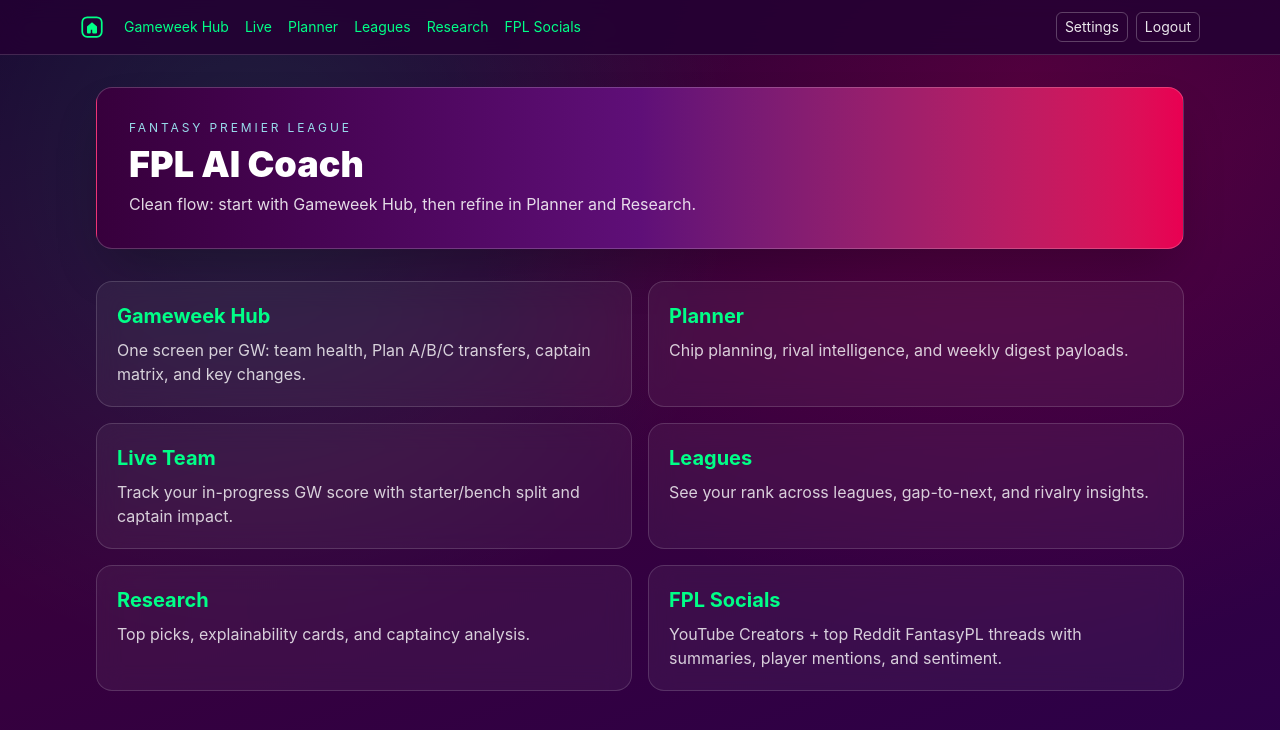
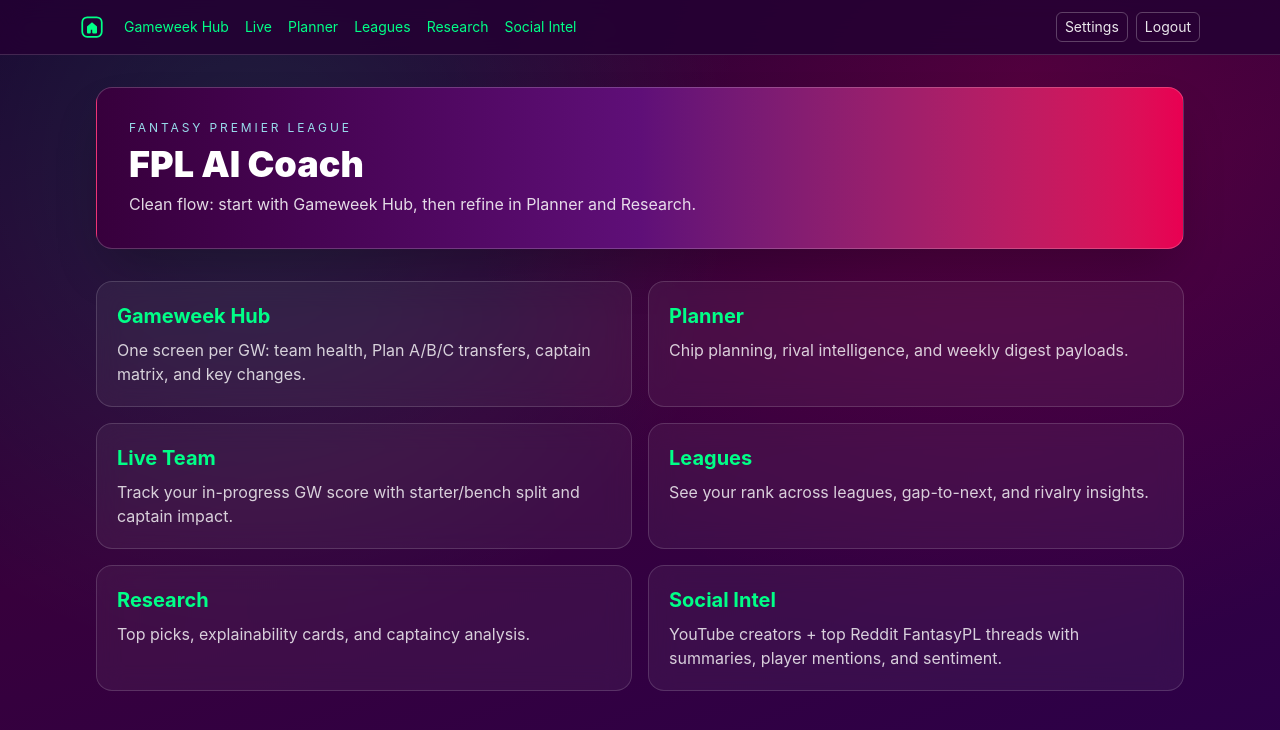
Before and after one commit to raghav-ahluwalia-openclaw/fpl-ai-coach, a Next.js app in the folder frontend/: page / in a window 1280 px wide. Shown: the top 730 px of the page. Built offline with nearby package versions, Linux system fonts and the light colour scheme.

Commit message:
ux: consolidate page IA and improve frontend naming clarity

```diff
--- a/frontend/src/app/brief/page.tsx
+++ b/frontend/src/app/brief/page.tsx
@@ -1,23 +1,6 @@
-import Link from "next/link";
-
-const cardClass = "rounded-2xl border border-white/15 bg-white/5 backdrop-blur-md p-4 md:p-5";
+import { redirect } from "next/navigation";
 
 export default function WeeklyBriefPage() {
-  return (
-    <main className="min-h-screen p-3 sm:p-4 md:p-8 max-w-4xl mx-auto text-white">
-      <h1 className="text-2xl sm:text-2xl sm:text-3xl font-black mb-4">Weekly Brief</h1>
-      <section className={cardClass}>
-        <p className="text-white/85">Weekly Brief and notification controls are currently disabled.</p>
-        <p className="text-white/70 mt-2">Use Gameweek Hub for planning and FPL Socials for creator/reddit consensus.</p>
-        <div className="mt-4 grid sm:flex gap-2 sm:gap-3">
-          <Link href="/weekly" className="rounded-md px-4 py-2 bg-[#00ff87] text-[#37003c] font-bold text-center w-full sm:w-auto">
-            Open Gameweek Hub
-          </Link>
-          <Link href="/socials" className="rounded-md px-4 h-10 border border-white/30 bg-black/30 text-white font-semibold text-center w-full sm:w-auto">
-            Open FPL Socials
-          </Link>
-        </div>
-      </section>
-    </main>
-  );
+  // Weekly Brief content is folded into Gameweek Hub.
+  redirect("/weekly");
 }
--- a/frontend/src/app/captaincy/page.tsx
+++ b/frontend/src/app/captaincy/page.tsx
@@ -1,5 +1,6 @@
 import { redirect } from "next/navigation";
 
 export default function CaptaincyPage() {
-  redirect("/weekly");
+  // Captain deep-dive is consolidated into Research Hub.
+  redirect("/top");
 }
--- a/frontend/src/app/layout.tsx
+++ b/frontend/src/app/layout.tsx
@@ -24,7 +24,7 @@
   { href: "/planner", label: "Planner" },
   { href: "/leagues", label: "Leagues" },
   { href: "/top", label: "Research" },
-  { href: "/socials", label: "FPL Socials" },
+  { href: "/socials", label: "Social Intel" },
 ];
 
 export default function RootLayout({
--- a/frontend/src/app/page.tsx
+++ b/frontend/src/app/page.tsx
@@ -27,8 +27,8 @@
     href: "/top",
   },
   {
-    title: "FPL Socials",
-    desc: "YouTube Creators + top Reddit FantasyPL threads with summaries, player mentions, and sentiment.",
+    title: "Social Intel",
+    desc: "YouTube creators + top Reddit FantasyPL threads with summaries, player mentions, and sentiment.",
     href: "/socials",
   },
 ];
--- a/frontend/src/app/top/page.tsx
+++ b/frontend/src/app/top/page.tsx
@@ -113,7 +113,10 @@
   return (
     <main className="min-h-screen p-3 sm:p-4 md:p-8 max-w-6xl mx-auto text-white">
       <div className="flex flex-col sm:flex-row sm:items-center sm:justify-between gap-3 mb-4">
-        <h1 className="text-2xl sm:text-2xl sm:text-3xl font-black">Top Picks</h1>
+        <div>
+          <h1 className="text-2xl sm:text-2xl sm:text-3xl font-black">Research Hub</h1>
+          <p className="text-sm text-white/75 mt-1">Top picks + explainability insights in one place.</p>
+        </div>
         <div className="flex flex-col sm:flex-row sm:items-center gap-2 sm:gap-3">
           <label className="text-sm text-white/85 flex items-center gap-2">
             <input
```
Also changed, not shown: 2 other files (tests, documents, lock files or other folders).
